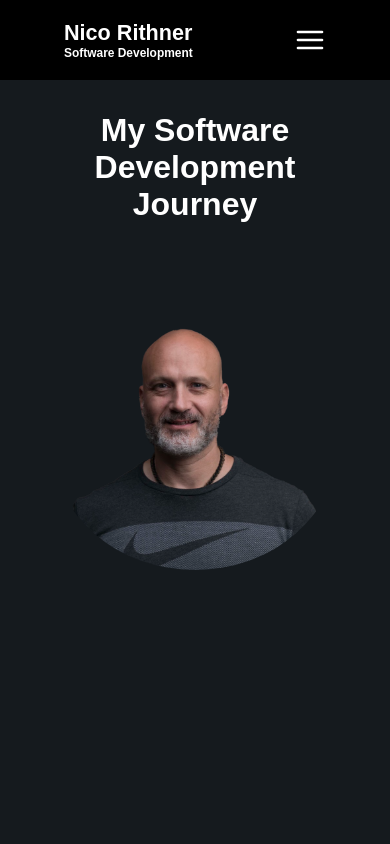
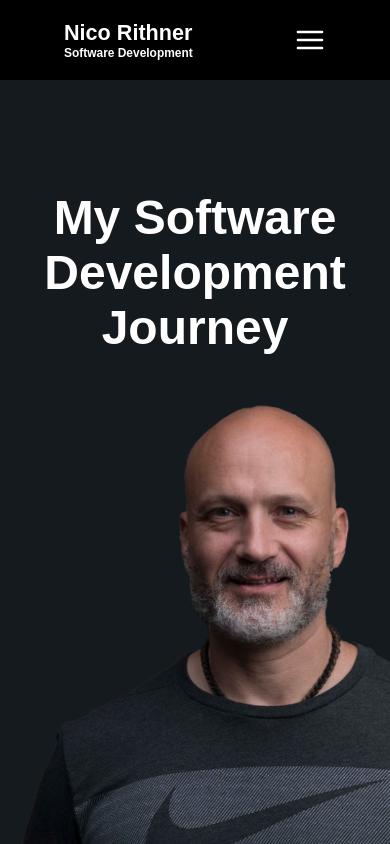
Before and after one commit to nicorithner/nico-site, a React (Create React App) app: page / in a window 390 px wide. Built offline with nearby package versions, Linux system fonts and the light colour scheme.

Commit message:
Start mobile adjustments on home view
More work needs to be done.
Is not looking good on ipad

```diff
--- a/src/components/home/Home.css
+++ b/src/components/home/Home.css
@@ -1,5 +1,4 @@
 .hero-container {
-  /*background-image: url('./images/nico-no-bg.png');*/
   display: flex;
   object-fit: cover;
   align-items: center;
@@ -8,7 +7,7 @@
   margin-top: 0;
   margin-bottom: 0;
   padding: 5rem;
-  height: 100hv;
+  height: 100%;
   width: 100%;
 }
 
@@ -21,7 +20,7 @@
 /*--------------- Media Queries -----------*/
 /*-----------------------------------------*/
 
-@media screen and (max-height: 800px) {
+@media screen and (max-height: 1024px) {
   .hero-container {
     height: 100%;
   }
@@ -38,27 +37,27 @@
     flex-direction: column;
     justify-content: center;
     align-items: center;
-    padding: 5rem 1rem;
+    padding: 3rem 1rem;
     width: 100%;
   }
 
-  .hero-image {
+  .hero-heading {
+    width: 100%;
+    text-align: center;
+    font-size: 1.5rem;
+    padding: 0 1em;
+    margin-left: 50%;
+    margin-right: 50%;
     margin-top: 3rem;
   }
 
+  .hero-image {
+    margin-top: 2rem;
+  }
+
   .hero-image img {
-    border-radius: 50%;
-    width: 80%;
+    width: 150%;
     height: auto;
   }
 
-  .hero-heading {
-    width: 80%;
-    text-align: center;
-    font-size: 1rem;
-    margin-left: 50%;
-    margin-right: 50%;
-    margin-top: -3rem;
-    margin-bottom: 3rem;
-  }
 }
```
